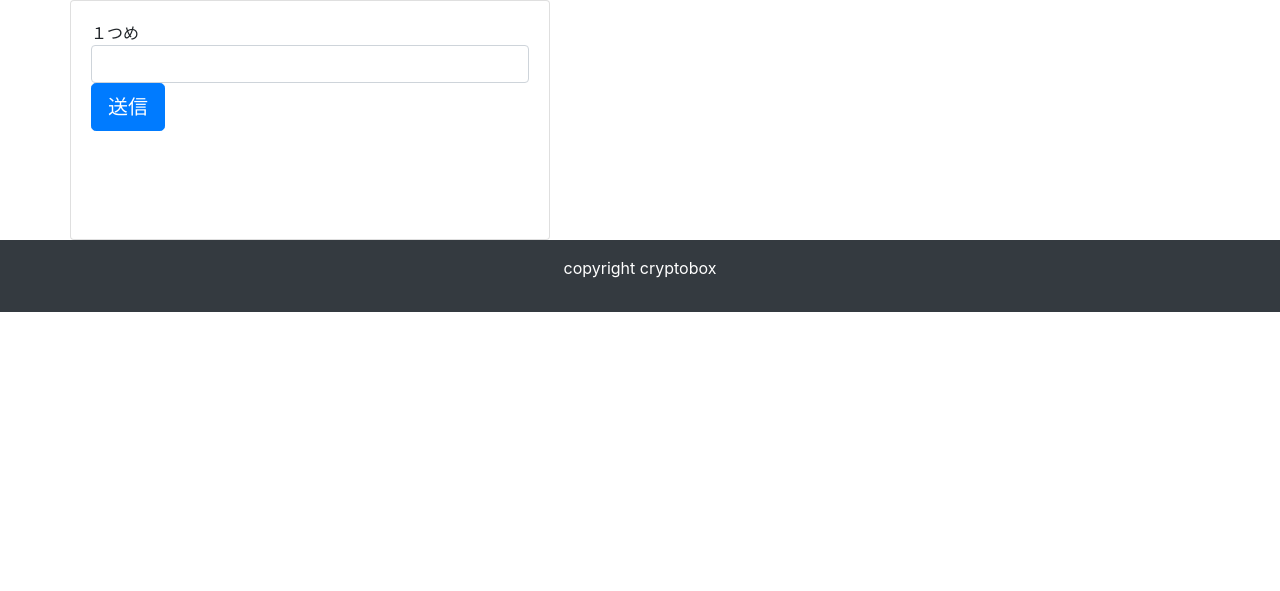
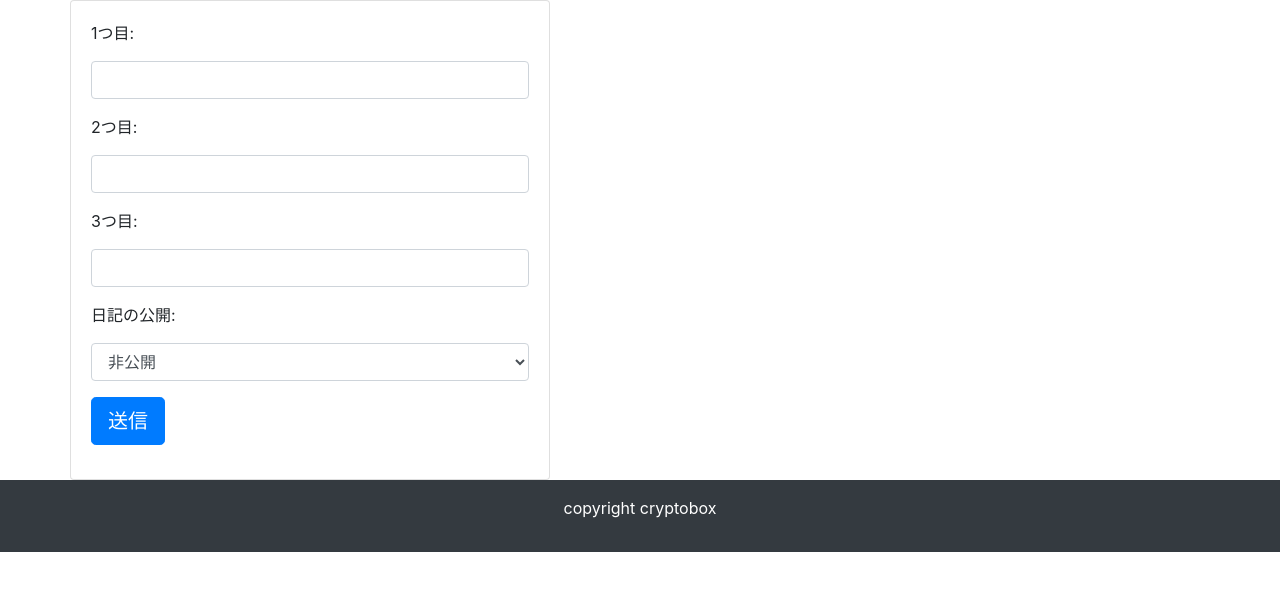
Before and after one commit to crypt0box/Django, a Django app: page /post_create/1/ in a window 1280 px wide. Shown: the part 56-647 px from the top of the page. Run offline with Django 3.2, Linux system fonts and the light colour scheme; some libraries are stand-ins or nearby versions.

Commit message:
更新：日記投稿機能の完成

```diff
--- a/project4/ThreeLineDiary/models.py
+++ b/project4/ThreeLineDiary/models.py
@@ -67,11 +67,13 @@ class User(AbstractBaseUser, PermissionsMixin):
 class Post(models.Model):
     """日記"""
 
+    release = ((True, '公開'), (False, '非公開'))
+
     line_one = models.CharField('1つ目', max_length=100)
     line_two = models.CharField('2つ目', max_length=100)
     line_three = models.CharField('3つ目', max_length=100)
     created_at = models.DateTimeField('作成日', default=timezone.now)
-    active = models.BooleanField(default=False)
+    active = models.BooleanField('日記の公開', default=False, choices=release)
     user = models.ForeignKey(
         User, verbose_name='ユーザー', on_delete=models.PROTECT,
     )
--- a/project4/ThreeLineDiary/templates/ThreeLineDiary/post_create.html
+++ b/project4/ThreeLineDiary/templates/ThreeLineDiary/post_create.html
@@ -1,11 +1,15 @@
 {% extends "ThreeLineDiary/base.html" %}
 {% block content %}
-<div class="card card-body" style="max-width: 30rem; height: 15rem;">
+<div class="card card-body" style="max-width: 30rem; height: 30rem;">
     <form action="" method="POST">
-        <tbody>
-            <tr>１つめ</tr>
-            <td>{{ form.line_one }}</td>
-        </tbody>
+        {{ form.non_field_errors }}
+        {% for field in form %}
+        <div class="form-group">
+            <label form="{{ field.id_for_label }}">{{ field.label_tag }}</label>
+            {{ field }}
+            {{ field.errors }}
+        </div>
+        {% endfor %}
         {% csrf_token %}
         <button type="submit" class="btn btn-primary btn-lg">送信</button>
     </form>
--- a/project4/ThreeLineDiary/templates/ThreeLineDiary/user_detail.html
+++ b/project4/ThreeLineDiary/templates/ThreeLineDiary/user_detail.html
@@ -3,11 +3,12 @@
 <!-- 左側、ログインエリア -->
 <div class="container">
     <div class="row justify-content-center mb-3 mt-3">
-        <div class="card img-thumbnail" style="width: 15rem; height: 15rem;">
+        <div class="card img-thumbnail" style="width: 15rem; height: 16rem;">
             <img class="card-img-top" src="/media/images/cryptobox_rakuten_resize.png" width="318" height="180" alt="Card image">
             <div class="card-body px-2 py-3">
-                <h5 class="card-title">{{ user.username }}</h5>
+                <h5 class="card-title">{{ user.username }}
                 <a class="btn btn-primary" href="{% url 'ThreeLineDiary:post_create' user.pk %}" role="button">リンク</a>
+                </h5>
             </div>
         </div>
         <!-- 左側、ログインエリアおわり -->
--- a/project4/ThreeLineDiary/views.py
+++ b/project4/ThreeLineDiary/views.py
@@ -69,4 +69,4 @@ class PostCreate(generic.CreateView):
         post = form.save(commit=False)   # commit=False: データを保存する一歩手前のモデルインスタンスを返す/まだコメントは保存されていない
         post.user = get_object_or_404(User, pk=user_pk)
         post.save()  # ここでDBに保存
-        return redirect('ThreeLineDiary/user_detail', pk=user_pk)
+        return redirect('ThreeLineDiary:user_detail', pk=user_pk)
```
Also changed, not shown: project4/db.sqlite3.
